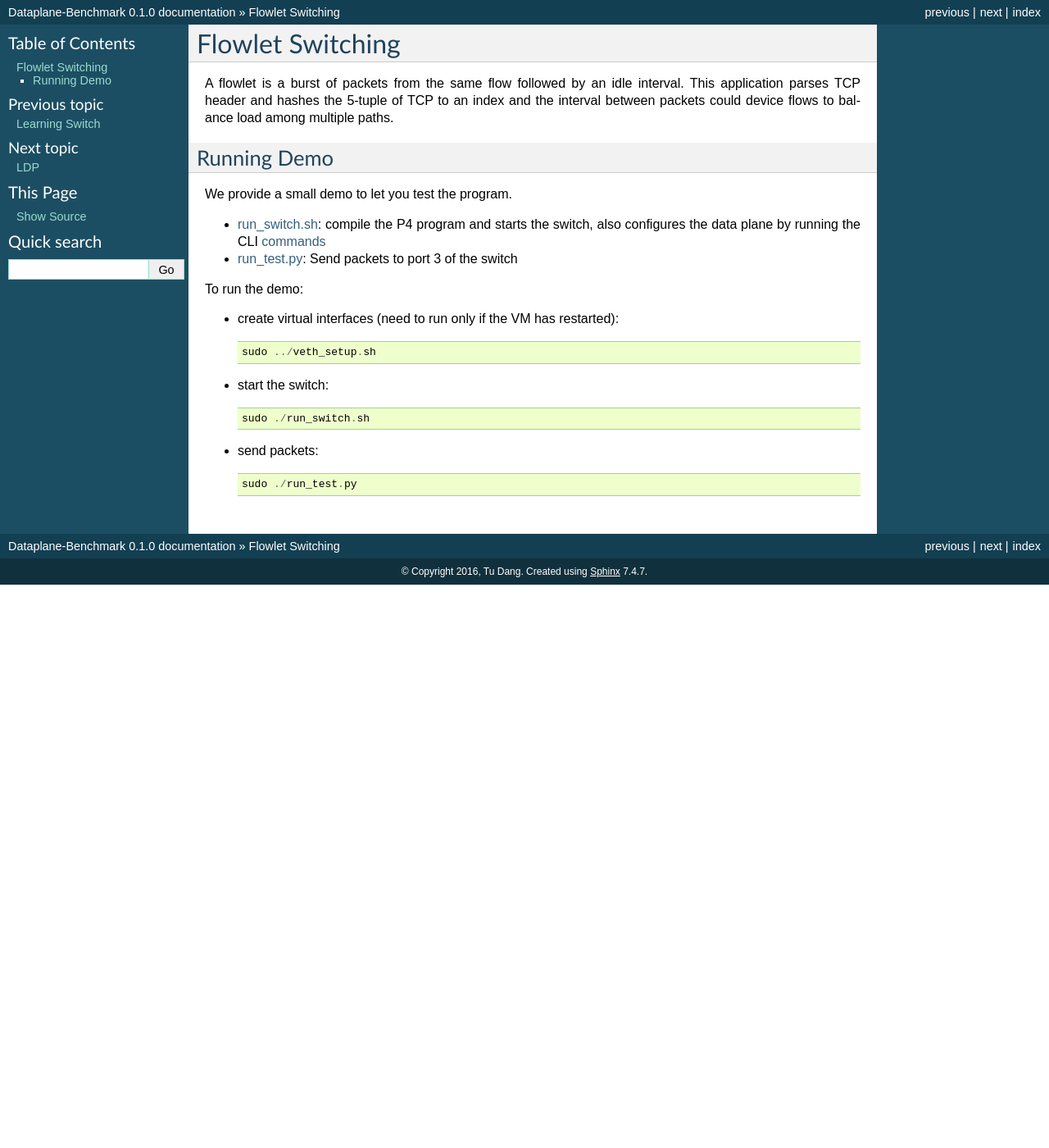
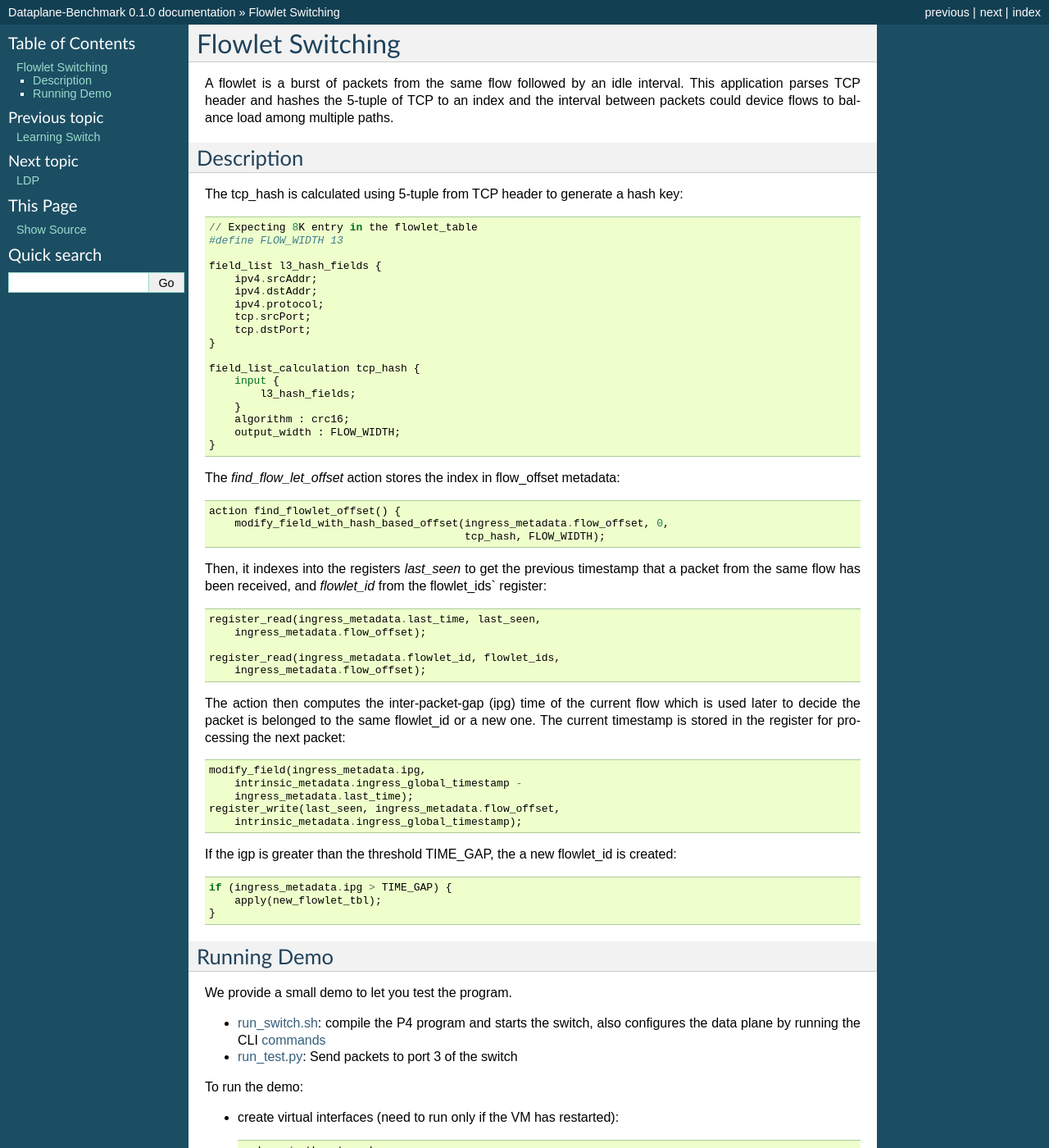
Before and after one commit to usi-systems/p4benchmark, a Sphinx documentation site: the page built from docs/flowlet_switching.rst, in a window 1280 px wide and 1400 px high. Shown: the whole window at 82% size. Built offline with Sphinx 7.4.7, drawn with Linux system fonts in a browser that asks for light colours; formulas are drawn with MathJax 3.

Commit message:
descriptions for some docs

```diff
--- a/docs/flowlet_switching.rst
+++ b/docs/flowlet_switching.rst
@@ -5,6 +5,63 @@ A flowlet is a burst of packets from the same flow followed by an idle interval.
 This application parses TCP header and hashes the 5-tuple of TCP to an index
 and the interval between packets could device flows to balance load among
 multiple paths.
+
+Description
+-----------
+
+The tcp_hash is calculated using 5-tuple from TCP header to generate a hash key::
+
+    // Expecting 8K entry in the flowlet_table
+    #define FLOW_WIDTH 13
+
+    field_list l3_hash_fields {
+        ipv4.srcAddr;
+        ipv4.dstAddr;
+        ipv4.protocol;
+        tcp.srcPort;
+        tcp.dstPort;
+    }
+
+    field_list_calculation tcp_hash {
+        input {
+            l3_hash_fields;
+        }
+        algorithm : crc16;
+        output_width : FLOW_WIDTH;
+    }
+
+The `find_flow_let_offset` action stores the index in flow_offset metadata::
+
+    action find_flowlet_offset() {
+        modify_field_with_hash_based_offset(ingress_metadata.flow_offset, 0,
+                                            tcp_hash, FLOW_WIDTH);
+
+Then, it indexes into the registers `last_seen` to get the previous timestamp
+that a packet from the same flow has been received, and  `flowlet_id` from
+the flowlet_ids` register::
+
+        register_read(ingress_metadata.last_time, last_seen,
+            ingress_metadata.flow_offset);
+
+        register_read(ingress_metadata.flowlet_id, flowlet_ids,
+            ingress_metadata.flow_offset);
+
+The action then computes the inter-packet-gap (ipg) time of the current flow which
+is used later to decide the packet is belonged to the same flowlet_id or a new one.
+The current timestamp is stored in the register for processing the next packet::
+
+        modify_field(ingress_metadata.ipg,
+            intrinsic_metadata.ingress_global_timestamp -
+            ingress_metadata.last_time);
+        register_write(last_seen, ingress_metadata.flow_offset,
+            intrinsic_metadata.ingress_global_timestamp);
+
+If the igp is greater than the threshold TIME_GAP, the a new flowlet_id is created::
+
+    if (ingress_metadata.ipg > TIME_GAP) {
+        apply(new_flowlet_tbl);
+    }
+
 
 Running Demo
 ------------
```
Also changed, not shown: docs/5_tuples.rst (+33 -0 lines), docs/learning_switch.rst (+47 -5 lines).
